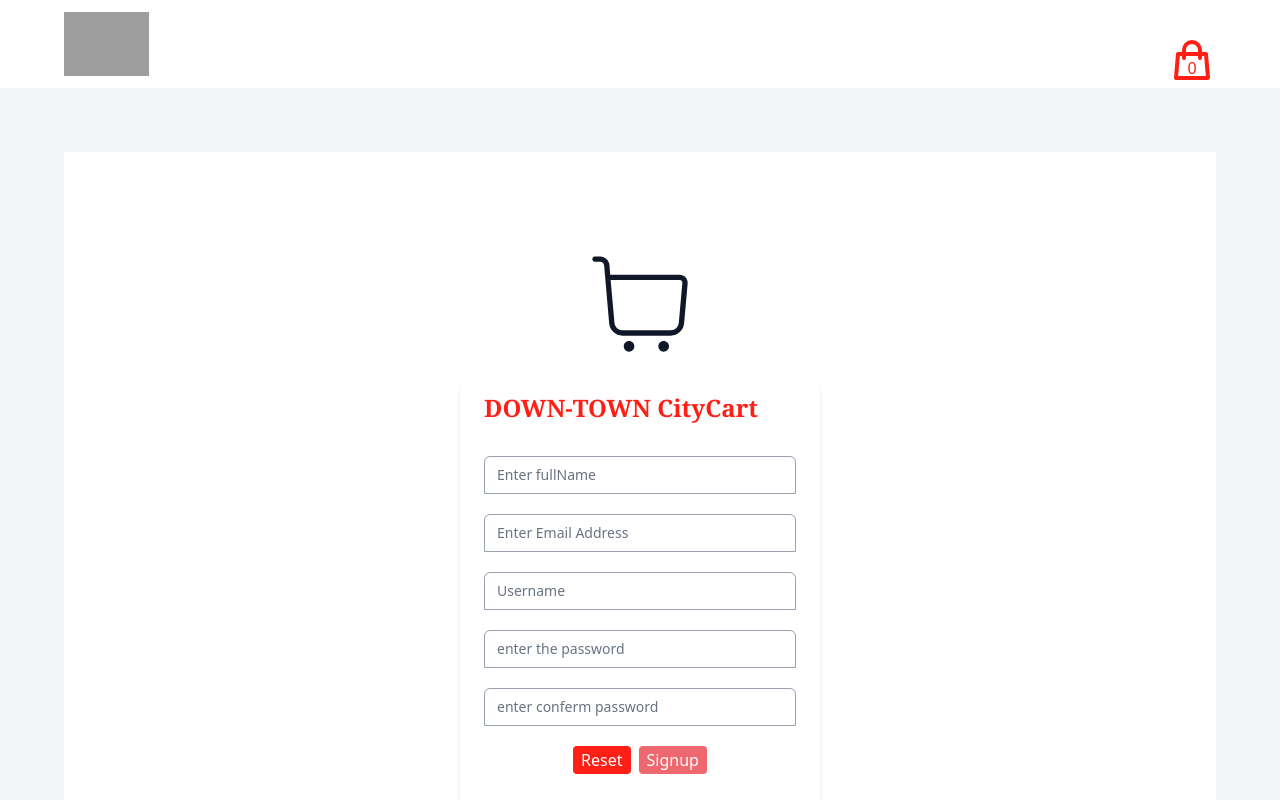
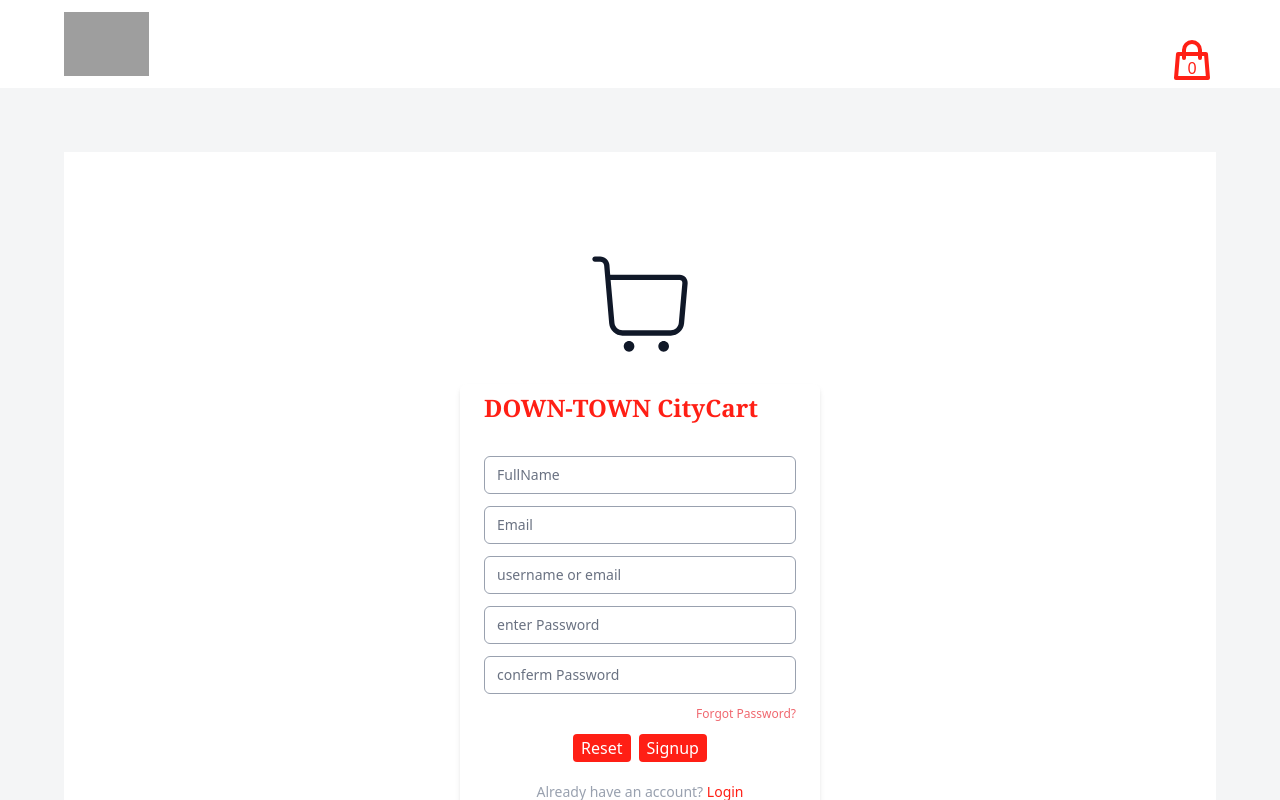
Before and after one commit to abdul-afroz035/assignment-68, a React (Vite) app: page /SignupPage in a window 1280 px wide. Built offline with nearby package versions, Linux system fonts and the light colour scheme; grey boxes are pictures that could not be loaded.

Commit message:
use of Form & Formik done

```diff
--- a/src/ForgotPassPage.jsx
+++ b/src/ForgotPassPage.jsx
@@ -1,6 +1,7 @@
 import React from "react";
-import { useFormik } from "formik";
-import * as Yup from "yup"
+import { Formik, Form } from "formik";
+import Input from "./Input";
+import * as Yup from "yup";
 import { Link } from "react-router";
 import { CiShoppingCart } from "react-icons/ci";
 
@@ -8,65 +9,43 @@ function ForgotPassPage() {
     function callForgotApi() {
         console.log("data sending");
     }
-
     const schema = Yup.object().shape({
         myEmail: Yup.string().email(),
     });
 
-    const { handleSubmit,
-        values,
-        handleChange,
-        handleBlur,
-        resetForm,
-        errors,
-        touched,
-        isValid,
-        dirty,
-    } = useFormik({
-        initialValues: {
+    const initialValues = {
         myEmail: "",
-        },
-        onSubmit: callForgotApi,
-        validationSchema: schema,
-    });
+    };
+
 
     return (
         <div className=" flex flex-col h-full justify-center items-center bg-white max-w-6xl mx-auto my-16 py-6 px-6" >
             <div className="text-9xl text-gray-900 pb-4">
                 <CiShoppingCart />
             </div>
-            <div className="flex flex-col justify-between w-90 px-6 py-2 rounded-md shadow-md bg-white space-y-5 ">
+            <Formik
+                initialValues={initialValues}
+                onSubmit={callForgotApi}
+                validationSchema={schema}
+                validateOnMount
+
+            >
+                <Form className="flex flex-col justify-between w-90 px-6 py-2 rounded-md shadow-md bg-white space-y-4 ">
                     <div className="text-2xl mb-8 text-primary-default font-serif font-bold">
                         DOWN-TOWN CityCart
                     </div>
-                <div>
-                    <label htmlFor="Email-Address" className="sr-only ">
-                        user email
-                    </label>
-                    <input
-                        value={values.myEmail}
-                        onChange={handleChange}
-                        onBlur={handleBlur}
+                    <Input
+                        label="enter email"
+                        id="user-email"
+                        name="myEmail"
                         type="email"
-                        id="Email-Address"
-                        name="myEmail"
                         required
-                        autoComplete="myEmail"
-                        className="relative block w-full appearance-none rounded-none
-                            rounded-t-md px-3 py-2 border border-gray-400 text-gray-900
-                            placeholder-gray-500 focus:z-10 focus:border-indigo-500
-                            focus:outline-none focus:ring-indigo-500 sm:text-sm"
-                        placeholder="Enter Email Address"
+                        autoComplete="email-address"
+                        placeholder="enter Email address"
                     />
-                    {touched.myEmail && errors.myEmail && (
-                        <div className="text-red-700">{errors.myEmail}</div>
-                    )}
-                </div>
 
                     <button
                         type="button"
-                    onClick={handleSubmit}
-                    disabled={!isValid || !dirty}
                         className="text-white bg-primary-default hover:bg-primary-dark
                                      disabled:bg-primary-light px-2 py-0.5 rounded-sm  ">
                         request reset link
@@ -74,10 +53,10 @@ function ForgotPassPage() {
                     <Link to="/"
                         className="self-center text-sm  text-primary-default hover:text-primary-dark"> Back to Login
                     </Link>
+                </Form>
+            </Formik>
         </div>
-        </div>
+    );
+}
 
-
-    )
-}
 export default ForgotPassPage;
--- /dev/null
+++ b/src/Input.jsx
@@ -0,0 +1,45 @@
+import { useField } from "formik";
+import React from "react";
+
+
+function Input({ name, label, id, classname, ...rest }) {
+    const field = useField(name);
+
+    const [data, meta, helpers] = field;
+
+    const { value, onBlur, onChange } = data;
+    const { error, touched } = meta;
+    const { setError, setTouched, setValue } = helpers;
+
+    let borderClass = "border-gray-300 focus:border-indigo-500";
+
+    if(error && touched) {
+        borderClass = "border-red-500";
+    }
+
+
+return (
+
+    <div>
+        <label htmlFor={id}className="sr-only ">
+            {label}
+        </label>
+        <input
+            value={value}
+            onChange={onChange}
+            onBlur={onBlur}
+            type="text"
+            id={id}
+            name={name}
+            className={
+                " relative block w-full appearance-none rounded-md rounded-t-md px-3 py-2 border border-gray-400 text-gray-900 placeholder-gray-500 focus:z-10 focus:border-indigo-500 focus:outline-none focus:ring-indigo-500 sm:text-sm " + classname + " " + borderClass
+                        }
+            {...rest}
+        />
+        {touched && error && (
+            <div className="text-red-700">{error}</div>
+        )}
+    </div>
+);
+}
+export default Input;
--- a/src/LoginPage.jsx
+++ b/src/LoginPage.jsx
@@ -1,5 +1,6 @@
 import React from "react";
-import { useFormik } from "formik";
+import { Formik, Form } from "formik";
+import Input from "./Input";
 import * as Yup from "yup";
 import { Link } from "react-router";
 import { CiShoppingCart } from "react-icons/ci";
@@ -13,79 +14,50 @@ function LoginPage() {
         myPassword: Yup.string().min(8).max(12),
     });
 
-    const { handleSubmit,
-        values,
-        handleChange,
-        handleBlur,
-        resetForm,
-        errors,
-        touched,
-        isValid,
-        dirty,
-    } = useFormik({
-        initialValues: {
+    const initialValues = {
             username: "",
             myPassword: "",
-        },
-        onSubmit: callLoginApi,
-        validationSchema: schema,
-    });
+        };
+
+
     return (
         <div className=" flex flex-col h-full justify-center items-center bg-white max-w-6xl mx-auto my-16 py-6 px-6" >
             <div className="text-9xl text-gray-900 pb-4">
                 <CiShoppingCart />
             </div>
-            <div className="flex flex-col justify-between w-90 px-6 py-2 rounded-md shadow-md bg-white space-y-5 ">
+            <Formik
+            initialValues={initialValues}
+            onSubmit={callLoginApi}
+            validationSchema={schema}
+            validateOnMount
+
+            >
+            <Form className="flex flex-col justify-between w-90 px-6 py-2 rounded-md shadow-md bg-white space-y-0.5 ">
                 <div className="text-2xl mb-8 text-primary-default font-serif font-bold">
                     DOWN-TOWN CityCart
                 </div>
-                <div>
-                    <label htmlFor="myUsername" className="sr-only ">
-                        password
-                    </label>
-                    <input
-                        value={values.username}
-                        onChange={handleChange}
-                        onBlur={handleBlur}
-                        type="text"
-                        id="myUsername"
-                        name="username"
-                        required
-                        autoComplete="username"
-                        className="relative block w-full appearance-none rounded-none
-                        rounded-t-md px-3 py-2 border border-gray-400 text-gray-900
-                        placeholder-gray-500 focus:z-10 focus:border-indigo-500
-                        focus:outline-none focus:ring-indigo-500 sm:text-sm"
-                        placeholder="Username"
-                    />
-                    {touched.username && errors.username && (
-                        <div className="text-red-700">{errors.username}</div>
-                    )}
-                </div>
+                <Input
+                label = "email Address"
+                id = "email-address"
+                name = "username"
+                type = "text"
+                required
+                autoComplete = "email"
+                placeholder = "username or email"
+                classname = "rounded-b-none"
+                />
 
-                <div>
-                    <label htmlFor="password" className="sr-only ">
-                        password
-                    </label>
-                    <input
-                        value={values.myPassword}
-                        onChange={handleChange}
-                        onBlur={handleBlur}
-                        type="password"
-                        id="password"
-                        name="myPassword"
-                        required
-                        autoComplete="myPassword"
-                        className="relative block w-full appearance-none rounded-none
-                        rounded-t-md px-3 py-2 border border-gray-400 text-gray-900
-                        placeholder-gray-500 focus:z-10 focus:border-indigo-500
-                        focus:outline-none focus:ring-indigo-500 sm:text-sm"
-                        placeholder="enter the password"
-                    />
-                    {touched.myPassword && errors.myPassword && (
-                        <div className="text-red-700">{errors.myPassword}</div>
-                    )}
-                </div>
+                 <Input
+                label = "enter Password"
+                id = "user-password"
+                name = "myPassword"
+                type = "password"
+                required
+                autoComplete = "curr-Password"
+                placeholder = "Password"
+                classname = "rounded-t-none"
+                />
+
 
                 <div className="self-end text-xs text-primary-light ">
                     <Link to="/ForgotPassPage"> Forgot Password?
@@ -95,14 +67,11 @@ function LoginPage() {
                 <div className="self-center space-x-2">
                     <button
                         type="button"
-                        onClick={resetForm}
                         className="text-white bg-primary-default hover:bg-primary-dark px-2 py-0.5 rounded-sm self-end">
                         Reset
                     </button>
                     <button
                         type="submit"
-                        onClick={handleSubmit}
-                        disabled={!isValid || !dirty}
                         className="text-white bg-primary-default hover:bg-primary-dark disabled:bg-primary-light px-2 py-0.5 rounded-sm ">
                         Login
                     </button>
@@ -111,7 +80,8 @@ function LoginPage() {
                 <div className="self-center text-sm mt-2 text-gray-400 "> don't have an account?
                    <Link to="/signupPage" className="text-primary-default"> Signup </Link>
                 </div>
-            </div>
+            </Form>
+            </Formik>
         </div>
     );
 }
--- a/src/SignupPage.jsx
+++ b/src/SignupPage.jsx
@@ -1,13 +1,14 @@
 import React from "react";
-import { useFormik } from "formik";
+import { Formik, Form } from "formik";
+import Input from "./Input";
 import * as Yup from "yup";
 import { Link } from "react-router";
 import { CiShoppingCart } from "react-icons/ci";
+
 function SignupPage() {
     function callSignupApi(values) {
         console.log("signupPage upi calling");
     }
-
     const schema = Yup.object().shape({
         fullName: Yup.string(),
         myEmail: Yup.string().email(),
@@ -16,179 +17,107 @@ function SignupPage() {
         confermPass: Yup.string().min(8).max(12),
     });
 
-    const { handleSubmit,
-        values,
-        handleChange,
-        handleBlur,
-        resetForm,
-        errors,
-        touched,
-        isValid,
-        dirty,
-    } = useFormik({
-        initialValues: {
+    const initialValues = {
         fullName: "",
         myEmail: "",
         userName: "",
         myPassword: "",
         confermPass: "",
-        },
-        onSubmit: callSignupApi,
-        validationSchema: schema,
-    });
+    };
+
 
     return (
         <div className=" flex flex-col h-full justify-center items-center bg-white max-w-6xl mx-auto my-16 py-6 px-6" >
             <div className="text-9xl text-gray-900 pb-4">
                 <CiShoppingCart />
             </div>
-            <div className="flex flex-col justify-between w-90 px-6 py-2 rounded-md shadow-md bg-white space-y-5 ">
+            <Formik
+                initialValues={initialValues}
+                onSubmit={callSignupApi}
+                validationSchema={schema}
+                validateOnMount
+
+            >
+                <Form className="flex flex-col justify-between w-90 px-6 py-2 rounded-md shadow-md bg-white space-y-3 ">
                     <div className="text-2xl mb-8 text-primary-default font-serif font-bold">
                         DOWN-TOWN CityCart
                     </div>
+                    <Input
+                        label="enter fullName"
+                        id="Full-Name"
+                        name="fullName"
+                        type="text"
+                        required
+                        autoComplete="user-FullName"
+                        placeholder="FullName"
+                    />
 
-                <div>
-                    <label htmlFor="myFullName" className="sr-only ">
-                        user FullName
-                    </label>
-                    <input
-                        value={values.fullName}
-                        onChange={handleChange}
-                        onBlur={handleBlur}
+                    <Input
+                        label="enter email"
+                        id="user-email"
+                        name="myEmail"
+                        type="email"
+                        required
+                        autoComplete="email-address"
+                        placeholder="Email"
+                    />
+
+                    <Input
+                        label="enter username "
+                        id="userName"
+                        name="username"
                         type="text"
-                        id="myFullName"
-                        name="fullName"
-                        required
-                        autoComplete="fullName"
-                        className="relative block w-full appearance-none rounded-none
-                            rounded-t-md px-3 py-2 border border-gray-400 text-gray-900
-                            placeholder-gray-500 focus:z-10 focus:border-indigo-500
-                            focus:outline-none focus:ring-indigo-500 sm:text-sm"
-                        placeholder="Enter fullName"
-                    />
-                    {touched.fullName && errors.fullName && (
-                        <div className="text-red-700">{errors.fullName}</div>
-                    )}
-                </div>
-
-                <div>
-                    <label htmlFor="Email-Address" className="sr-only ">
-                        user email
-                    </label>
-                    <input
-                        value={values.myEmail}
-                        onChange={handleChange}
-                        onBlur={handleBlur}
-                        type="email"
-                        id="Email-Address"
-                        name="myEmail"
-                        required
-                        autoComplete="myEmail"
-                        className="relative block w-full appearance-none rounded-none
-                            rounded-t-md px-3 py-2 border border-gray-400 text-gray-900
-                            placeholder-gray-500 focus:z-10 focus:border-indigo-500
-                            focus:outline-none focus:ring-indigo-500 sm:text-sm"
-                        placeholder="Enter Email Address"
-                    />
-                    {touched.myEmail && errors.myEmail && (
-                        <div className="text-red-700">{errors.myEmail}</div>
-                    )}
-                </div>
-
-                <div>
-                    <label htmlFor="myUsername" className="sr-only ">
-                        user name
-                    </label>
-                    <input
-                        value={values.username}
-                        onChange={handleChange}
-                        onBlur={handleBlur}
-                        type="text"
-                        id="myUsername"
-                        name="username"
                         required
                         autoComplete="username"
-                        className="relative block w-full appearance-none rounded-none
-                            rounded-t-md px-3 py-2 border border-gray-400 text-gray-900
-                            placeholder-gray-500 focus:z-10 focus:border-indigo-500
-                            focus:outline-none focus:ring-indigo-500 sm:text-sm"
-                        placeholder="Username"
+                        placeholder="username or email"
                     />
-                    {touched.username && errors.username && (
-                        <div className="text-red-700">{errors.username}</div>
-                    )}
-                </div>
 
-                <div>
-                    <label htmlFor="password" className="sr-only ">
-                        password
-                    </label>
-                    <input
-                        value={values.myPassword}
-                        onChange={handleChange}
-                        onBlur={handleBlur}
+                    <Input
+                        label="enter Password"
+                        id="user-password"
+                        name="myPassword"
                         type="password"
-                        id="password"
-                        name="myPassword"
                         required
-                        autoComplete="myPassword"
-                        className="relative block w-full appearance-none rounded-none
-                            rounded-t-md px-3 py-2 border border-gray-400 text-gray-900
-                            placeholder-gray-500 focus:z-10 focus:border-indigo-500
-                            focus:outline-none focus:ring-indigo-500 sm:text-sm"
-                        placeholder="enter the password"
+                        autoComplete="my-Password"
+                        placeholder="enter Password"
                     />
-                    {touched.myPassword && errors.myPassword && (
-                        <div className="text-red-700">{errors.myPassword}</div>
-                    )}
-                </div>
 
-                <div>
-                    <label htmlFor="cnfm-password" className="sr-only ">
-                        password
-                    </label>
-                    <input
-                        value={values.confermPass}
-                        onChange={handleChange}
-                        onBlur={handleBlur}
+                    <Input
+                        label="conferm Password"
+                        id="cnfm-password"
+                        name="confermPass"
                         type="password"
-                        id="cnfm-pass"
-                        name="confermPass"
                         required
-                        autoComplete="confermPass"
-                        className="relative block w-full appearance-none rounded-none
-                            rounded-t-md px-3 py-2 border border-gray-400 text-gray-900
-                            placeholder-gray-500 focus:z-10 focus:border-indigo-500
-                            focus:outline-none focus:ring-indigo-500 sm:text-sm"
-                        placeholder="enter conferm password"
+                        autoComplete="conferm-Password"
+                        placeholder="conferm Password"
                     />
-                    {touched.confermPass && errors.confermPass && (
-                        <div className="text-red-700">{errors.confermPass}</div>
-                    )}
+
+
+                    <div className="self-end text-xs text-primary-light ">
+                        <Link to="/ForgotPassPage"> Forgot Password?
+                        </Link>
                     </div>
 
                     <div className="self-center space-x-2">
                         <button
                             type="button"
-                        onClick={resetForm}
                             className="text-white bg-primary-default hover:bg-primary-dark px-2 py-0.5 rounded-sm self-end">
                             Reset
                         </button>
                         <button
                             type="submit"
-                        onClick={handleSubmit}
-                        disabled={!isValid || !dirty}
                             className="text-white bg-primary-default hover:bg-primary-dark disabled:bg-primary-light px-2 py-0.5 rounded-sm ">
                             Signup
                         </button>
                     </div>
 
-                <div className="place-self-center-safe text-sm mt-2 text-gray-400 ">
-                    Already have an account?
+                    <div className="self-center text-sm mt-2 text-gray-400 "> Already have an account?
                         <Link to="/" className="text-primary-default"> Login </Link>
                     </div>
-            </div>
+                </Form>
+            </Formik>
         </div>
     );
 }
+
 export default SignupPage;
```
Also changed, not shown: src/dummy.jsx (added). Lines whose indentation alone changed are shown as unchanged.
